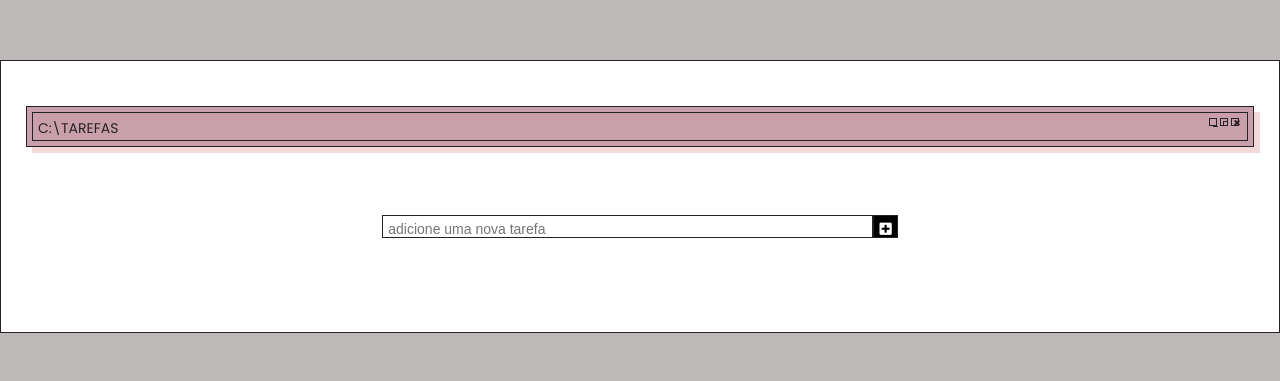
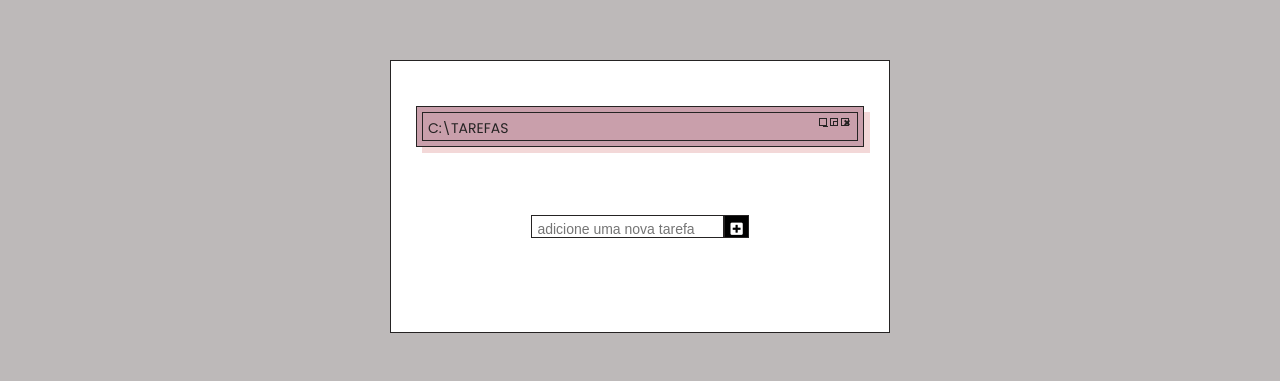
Before and after one commit to karolinadornelas/lista-de-tarefas, a plain HTML site: page index.html in a window 1280 px wide. Drawn offline with Linux system fonts and the light colour scheme.

Commit message:
Update style.css

```diff
--- a/style.css
+++ b/style.css
@@ -21,7 +21,7 @@ body {
   top: 0;
   left: 0;
   right: 0;
-  width: auto;
+  width: 500px;
   height: auto;
 }
 
@@ -31,7 +31,7 @@ body {
   height: auto;
   min-width: 210px;
   padding: 25px;
-  background-color: rgb(255, 255, 255);
+  background-color: #ffffff;
   border: 1px solid #252323;
   box-shadow: #5f5d5d;
 }
```
